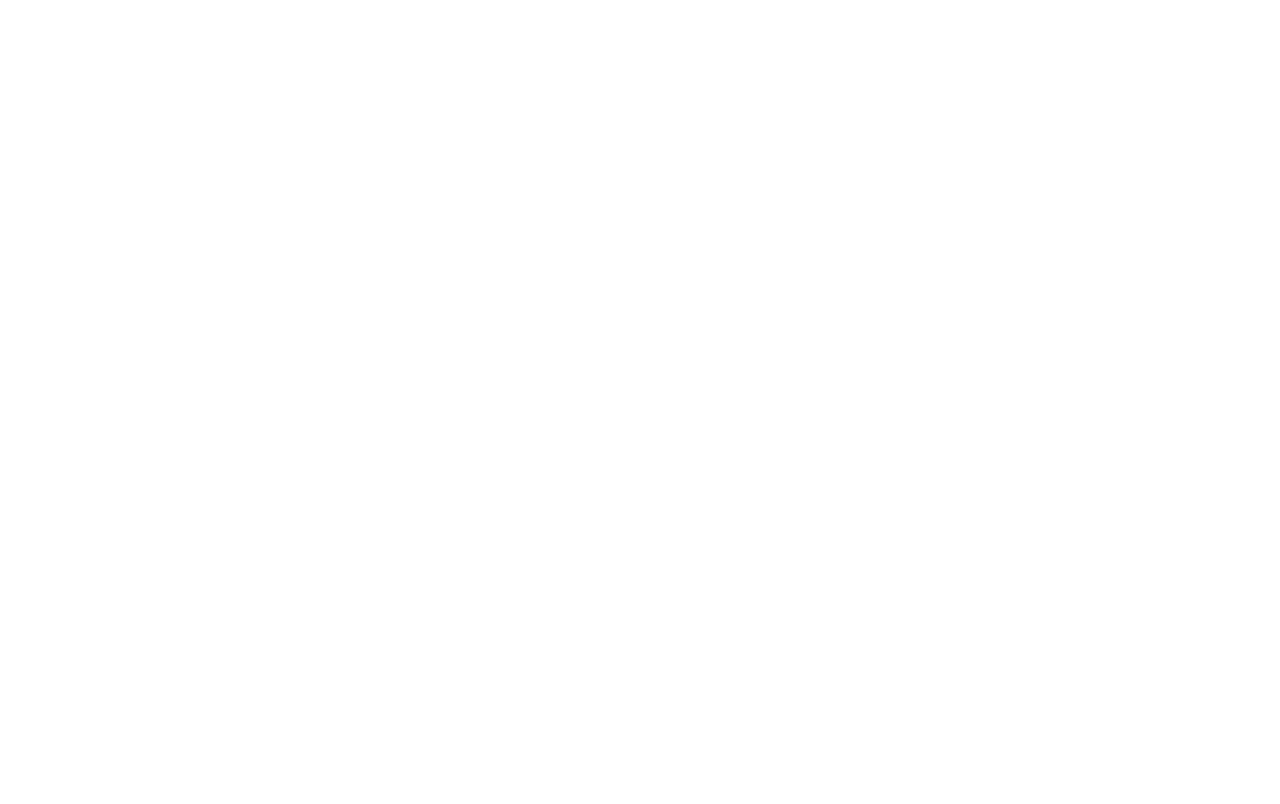
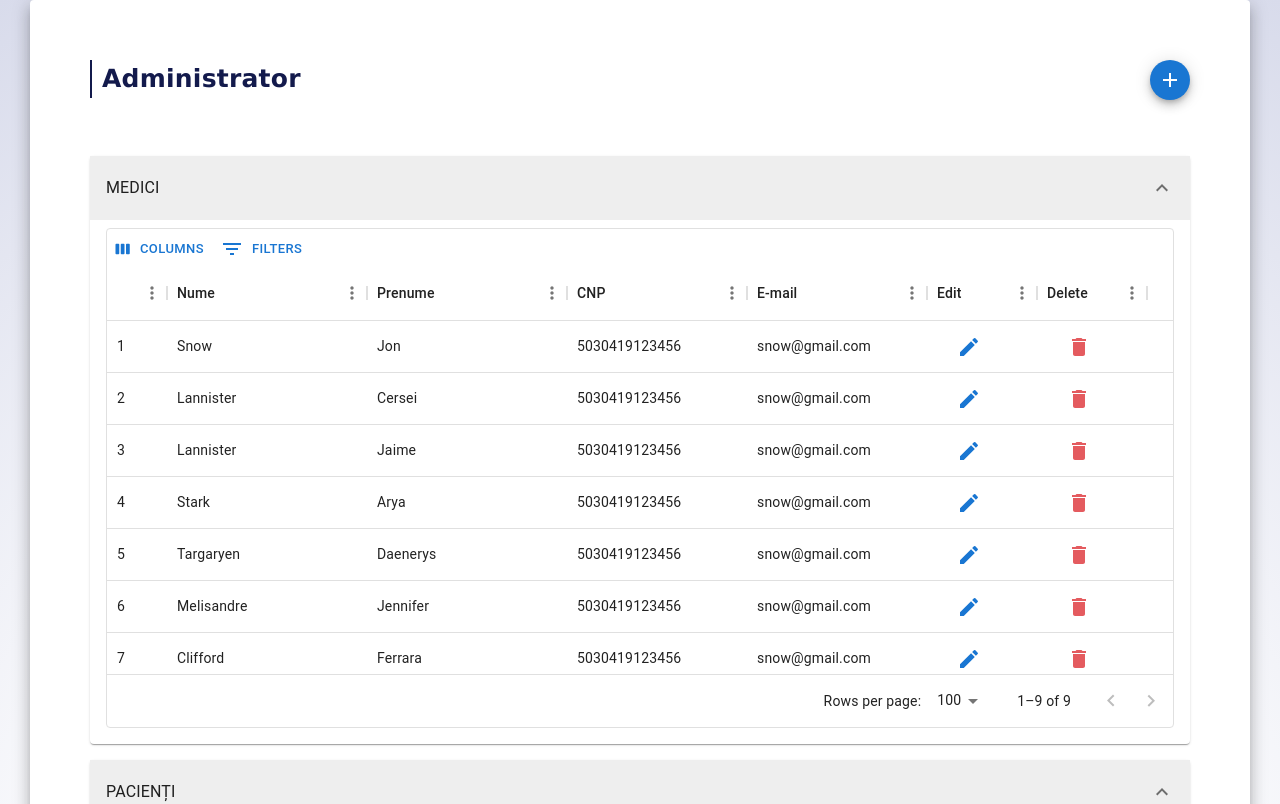
Before and after one commit to snmada/elder-track, a React (Create React App) app in the folder elder-track-fe/: page /dashboard in a window 1280 px wide. Before the commit this address had no page. Shown: the top 804 px of the page. Built offline with nearby package versions, Linux system fonts and the light colour scheme.

Commit message:
Implement a dashboard page for the admin user

```diff
--- a/elder-track-fe/package.json
+++ b/elder-track-fe/package.json
@@ -8,6 +8,7 @@
     "@hookform/resolvers": "^3.1.0",
     "@mui/icons-material": "^5.11.16",
     "@mui/material": "^5.12.3",
+    "@mui/x-data-grid": "^6.3.1",
     "@testing-library/jest-dom": "^5.16.5",
     "@testing-library/react": "^13.4.0",
     "@testing-library/user-event": "^13.5.0",
--- a/elder-track-fe/src/App.js
+++ b/elder-track-fe/src/App.js
@@ -1,6 +1,7 @@
 import {BrowserRouter, Route, Routes} from 'react-router-dom'
 import LandingPage from './pages/LandingPage/LandingPage.js'
 import LogIn from './pages/LogIn/LogIn.js'
+import Dashboard from './pages/Admin/Dashboard/Dashboard.js'
 
 function App() {
     return (
@@ -8,6 +9,7 @@
             <Routes>
                 <Route exact path="/" element={<LandingPage/>}/>
                 <Route exact path="/login" element={<LogIn/>}/>
+                <Route exact path="/dashboard" element={<Dashboard/>}/>
             </Routes>
         </BrowserRouter>
     )
--- /dev/null
+++ b/elder-track-fe/src/pages/Admin/Dashboard/Dashboard.css
@@ -0,0 +1,21 @@
+.dashboard-container{
+    min-height: 100vh;
+    justify-content: center;
+    background: rgb(255,255,255);
+    background: radial-gradient(circle, rgba(255,255,255,1) 43%, rgba(216,219,235,1) 100%);
+}
+
+.dashboard-container .paper{
+    width: 1100px;
+    padding: 60px;
+    background-color: rgb(255, 255, 255);
+}
+
+.dashboard-container .title{
+    font-size: 25px;
+    color: #131A4C;
+    font-family: Verdana, Geneva, Tahoma, sans-serif;
+    font-weight: 900;
+    border-left: 2px solid #131A4C;
+    padding-left: 10px;
+}
--- /dev/null
+++ b/elder-track-fe/src/pages/Admin/Dashboard/Dashboard.js
@@ -0,0 +1,132 @@
+import {React} from 'react'
+import {useNavigate} from 'react-router-dom'
+import {Grid, Typography, Button, Fab, Accordion, Tooltip, Box, AccordionSummary, AccordionDetails, Paper} from '@mui/material'
+import {DataGrid, GridToolbarContainer, GridToolbarColumnsButton, GridToolbarFilterButton} from '@mui/x-data-grid'
+import AddIcon from '@mui/icons-material/Add'
+import ExpandMoreIcon from '@mui/icons-material/ExpandMore'
+import EditIcon from '@mui/icons-material/Edit'
+import DeleteIcon from '@mui/icons-material/Delete'
+import '../Dashboard/Dashboard.css'
+
+function Dashboard() {
+
+    const navigate = useNavigate();
+
+    const columns = [
+        {field: 'id', headerName: 'ID', width: 60, hideable: false},
+        {field: 'lastname', headerName: 'Nume', width: 200, hideable: false},
+        {field: 'firstname', headerName: 'Prenume', width: 200, hideable: false},
+        {field: 'cnp', headerName: 'CNP', width: 180},
+        {field: 'email', headerName: 'E-mail', width: 180},
+        {field: 'edit', headerName: 'Edit', width: 110, sortable: false, filterable: false, hideable: false,
+        renderCell: (cellValues) => {
+            return (
+                <Button size="small"><EditIcon color="primary"/></Button>
+            )
+        }
+        },
+        {field: 'delete', headerName: 'Delete', width: 110, sortable: false, filterable: false, hideable: false,
+            renderCell: (cellValues) => {
+                return (
+                    <Button size="small"><DeleteIcon sx={{color: '#E45B5F'}}/></Button>
+                )
+            }
+        }
+    ];
+
+    const rows = [
+        { id: 1, lastname: 'Snow', firstname: 'Jon', cnp: 5030419123456, email: 'snow@gmail.com'},
+        { id: 2, lastname: 'Lannister', firstname: 'Cersei', cnp: 5030419123456, email: 'snow@gmail.com'},
+        { id: 3, lastname: 'Lannister', firstname: 'Jaime', cnp: 5030419123456, email: 'snow@gmail.com'},
+        { id: 4, lastname: 'Stark', firstname: 'Arya', cnp: 5030419123456, email: 'snow@gmail.com'},
+        { id: 5, lastname: 'Targaryen', firstname: 'Daenerys', cnp: 5030419123456, email: 'snow@gmail.com'},
+        { id: 6, lastname: 'Melisandre', firstname: 'Jennifer', cnp: 5030419123456, email: 'snow@gmail.com'},
+        { id: 7, lastname: 'Clifford', firstname: 'Ferrara', cnp: 5030419123456, email: 'snow@gmail.com'},
+        { id: 8, lastname: 'Frances', firstname: 'Rossini', cnp: 5030419123456, email: 'snow@gmail.com'},
+        { id: 9, lastname: 'Roxie', firstname: 'Harvey', cnp: 5030419123456, email: 'snow@gmail.com'},
+    ];
+
+    function CustomToolbar(){
+        return (
+            <GridToolbarContainer>
+                <GridToolbarColumnsButton/>
+                <GridToolbarFilterButton/>
+            </GridToolbarContainer>
+        )
+    }
+
+    return (
+        <Grid container className="dashboard-container">
+            <Paper elevation={10} className="paper">
+                <Grid container>
+                    <Grid item xs={6} pb={6}>
+                        <Typography className="title">Administrator</Typography>
+                    </Grid>
+                    <Grid item xs={6} pb={6}>
+                        <Box sx={{display: 'flex', justifyContent: 'flex-end'}}>
+                            <Tooltip title="Înregistrare utilizator nou">
+                                <Fab color="primary" sx={{width: '40px', height: '40px'}} onClick={() => {navigate('/create-user')}}><AddIcon/></Fab>
+                            </Tooltip>
+                        </Box>
+                    </Grid>
+                    <Grid item xs={12} py={1}>
+                        <Accordion defaultExpanded={true} sx={{width: '100%'}}>
+                            <AccordionSummary expandIcon={<ExpandMoreIcon/>} sx={{background: '#EEEEEE'}}>
+                                <Typography>MEDICI</Typography>
+                            </AccordionSummary>
+                                <AccordionDetails>
+                                    <div style={{height: 500, width: '100%'}}>
+                                        <DataGrid
+                                            columns={columns}
+                                            pageSize={10}
+                                            rowsPerPageOptions={[10]}
+                                            rows={rows}
+                                            components={{Toolbar: CustomToolbar}}
+                                        />
+                                    </div>
+                                </AccordionDetails>
+                        </Accordion>
+                    </Grid>
+                    <Grid item xs={12} py={1}>
+                        <Accordion defaultExpanded={true} sx={{width: '100%'}}>
+                            <AccordionSummary expandIcon={<ExpandMoreIcon/>} sx={{background: '#EEEEEE'}}>
+                                <Typography>PACIENȚI</Typography>
+                            </AccordionSummary>
+                                <AccordionDetails>
+                                    <div style={{height: 500, width: '100%'}}>
+                                        <DataGrid
+                                            columns={columns}
+                                            pageSize={10}
+                                            rowsPerPageOptions={[10]}
+                                            rows={rows}
+                                            components={{Toolbar: CustomToolbar}}
+                                        />
+                                    </div>
+                                </AccordionDetails>
+                        </Accordion>
+                    </Grid>
+                    <Grid item xs={12} py={1}>
+                        <Accordion defaultExpanded={true} sx={{width: '100%'}}>
+                            <AccordionSummary expandIcon={<ExpandMoreIcon/>} sx={{background: '#EEEEEE'}}>
+                                <Typography>SUPRAVEGHETORI</Typography>
+                            </AccordionSummary>
+                                <AccordionDetails>
+                                    <div style={{height: 500, width: '100%'}}>
+                                        <DataGrid
+                                            columns={columns}
+                                            pageSize={10}
+                                            rowsPerPageOptions={[10]}
+                                            rows={rows}
+                                            components={{Toolbar: CustomToolbar}}
+                                        />
+                                    </div>
+                                </AccordionDetails>
+                        </Accordion>
+                    </Grid>
+                </Grid>
+            </Paper>
+        </Grid>
+    )
+}
+
+export default Dashboard;
```
Also changed, not shown: 1 other file (tests, documents, lock files or other folders).
